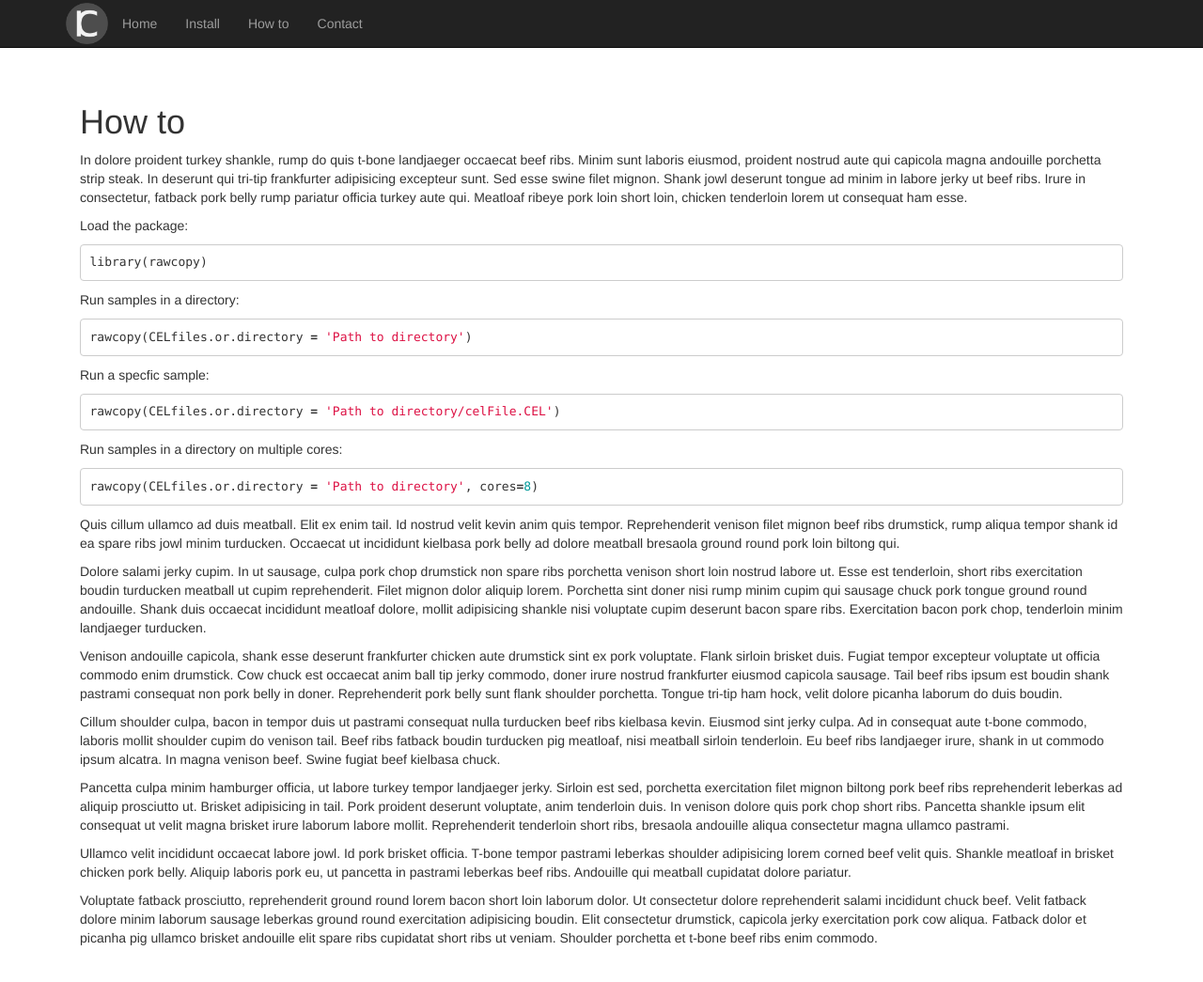
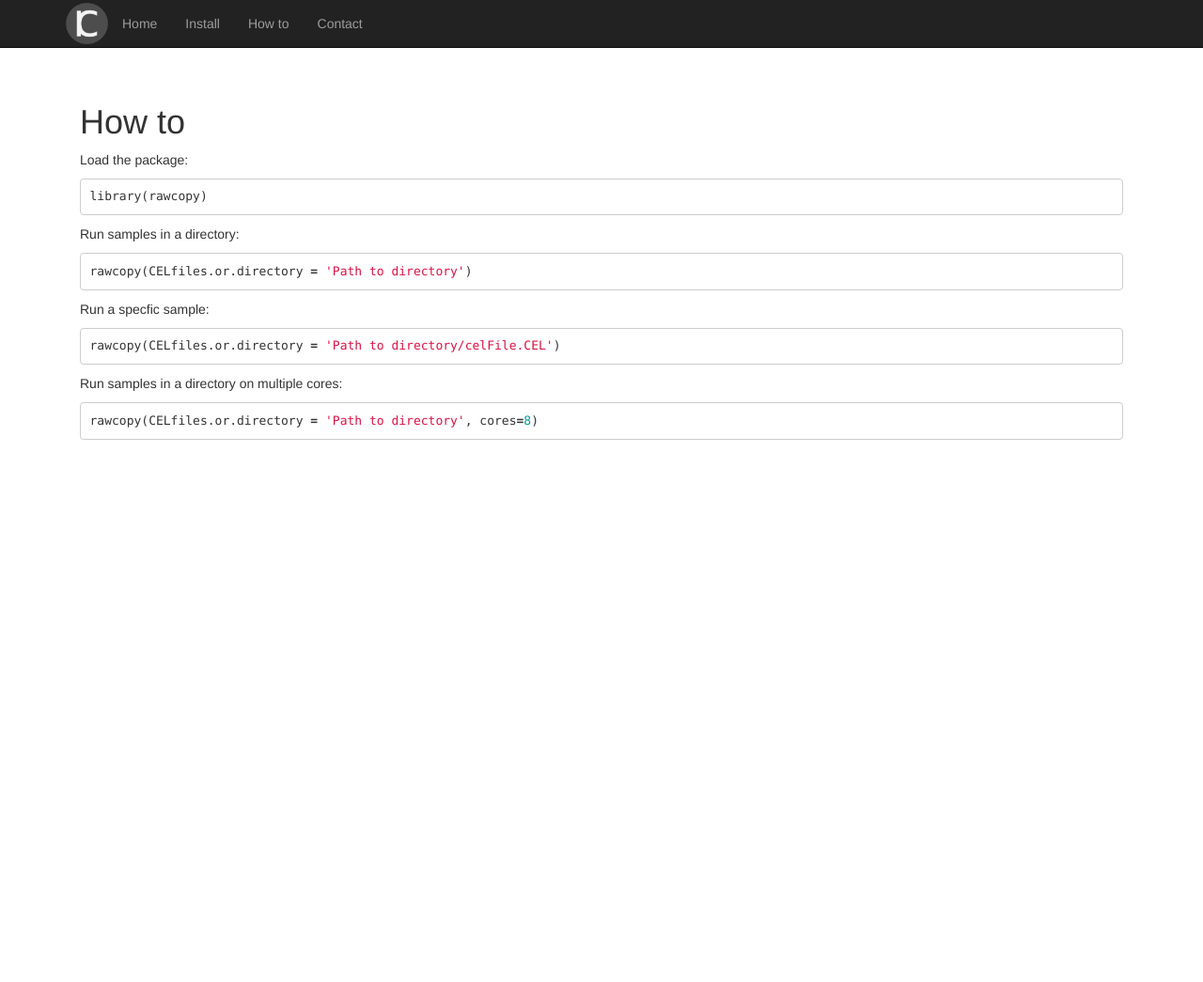
Before and after one commit to rawcopy/rawcopy.github.io, a Jekyll site: the page built from howto.md, in a window 1280 px wide and 1058 px high. Shown: the top 1045 px of the window at 94% size. Built offline with Jekyll 4.4.1, drawn with Linux system fonts in a browser that asks for light colours; nearby versions of some CDN libraries; Markdown is read by kramdown in place of the engine named in the settings.

Commit message:
Update howto.md

````diff
--- a/howto.md
+++ b/howto.md
@@ -5,7 +5,6 @@ title:  'How to'
 
 #How to
 
-In dolore proident turkey shankle, rump do quis t-bone landjaeger occaecat beef ribs. Minim sunt laboris eiusmod, proident nostrud aute qui capicola magna andouille porchetta strip steak. In deserunt qui tri-tip frankfurter adipisicing excepteur sunt. Sed esse swine filet mignon. Shank jowl deserunt tongue ad minim in labore jerky ut beef ribs. Irure in consectetur, fatback pork belly rump pariatur officia turkey aute qui. Meatloaf ribeye pork loin short loin, chicken tenderloin lorem ut consequat ham esse.
 
 
 Load the package:
@@ -31,19 +30,3 @@ Run samples in a directory on multiple cores:
 ```R
 rawcopy(CELfiles.or.directory = 'Path to directory', cores=8)
 ```
-
-
-Quis cillum ullamco ad duis meatball. Elit ex enim tail. Id nostrud velit kevin anim quis tempor. Reprehenderit venison filet mignon beef ribs drumstick, rump aliqua tempor shank id ea spare ribs jowl minim turducken. Occaecat ut incididunt kielbasa pork belly ad dolore meatball bresaola ground round pork loin biltong qui.
-
-
-Dolore salami jerky cupim. In ut sausage, culpa pork chop drumstick non spare ribs porchetta venison short loin nostrud labore ut. Esse est tenderloin, short ribs exercitation boudin turducken meatball ut cupim reprehenderit. Filet mignon dolor aliquip lorem. Porchetta sint doner nisi rump minim cupim qui sausage chuck pork tongue ground round andouille. Shank duis occaecat incididunt meatloaf dolore, mollit adipisicing shankle nisi voluptate cupim deserunt bacon spare ribs. Exercitation bacon pork chop, tenderloin minim landjaeger turducken.
-
-Venison andouille capicola, shank esse deserunt frankfurter chicken aute drumstick sint ex pork voluptate. Flank sirloin brisket duis. Fugiat tempor excepteur voluptate ut officia commodo enim drumstick. Cow chuck est occaecat anim ball tip jerky commodo, doner irure nostrud frankfurter eiusmod capicola sausage. Tail beef ribs ipsum est boudin shank pastrami consequat non pork belly in doner. Reprehenderit pork belly sunt flank shoulder porchetta. Tongue tri-tip ham hock, velit dolore picanha laborum do duis boudin.
-
-Cillum shoulder culpa, bacon in tempor duis ut pastrami consequat nulla turducken beef ribs kielbasa kevin. Eiusmod sint jerky culpa. Ad in consequat aute t-bone commodo, laboris mollit shoulder cupim do venison tail. Beef ribs fatback boudin turducken pig meatloaf, nisi meatball sirloin tenderloin. Eu beef ribs landjaeger irure, shank in ut commodo ipsum alcatra. In magna venison beef. Swine fugiat beef kielbasa chuck.
-
-Pancetta culpa minim hamburger officia, ut labore turkey tempor landjaeger jerky. Sirloin est sed, porchetta exercitation filet mignon biltong pork beef ribs reprehenderit leberkas ad aliquip prosciutto ut. Brisket adipisicing in tail. Pork proident deserunt voluptate, anim tenderloin duis. In venison dolore quis pork chop short ribs. Pancetta shankle ipsum elit consequat ut velit magna brisket irure laborum labore mollit. Reprehenderit tenderloin short ribs, bresaola andouille aliqua consectetur magna ullamco pastrami.
-
-Ullamco velit incididunt occaecat labore jowl. Id pork brisket officia. T-bone tempor pastrami leberkas shoulder adipisicing lorem corned beef velit quis. Shankle meatloaf in brisket chicken pork belly. Aliquip laboris pork eu, ut pancetta in pastrami leberkas beef ribs. Andouille qui meatball cupidatat dolore pariatur.
-
-Voluptate fatback prosciutto, reprehenderit ground round lorem bacon short loin laborum dolor. Ut consectetur dolore reprehenderit salami incididunt chuck beef. Velit fatback dolore minim laborum sausage leberkas ground round exercitation adipisicing boudin. Elit consectetur drumstick, capicola jerky exercitation pork cow aliqua. Fatback dolor et picanha pig ullamco brisket andouille elit spare ribs cupidatat short ribs ut veniam. Shoulder porchetta et t-bone beef ribs enim commodo.
````
